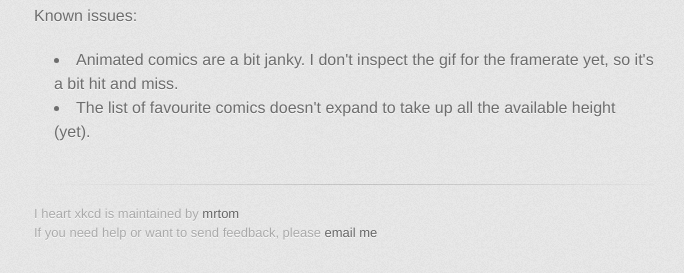
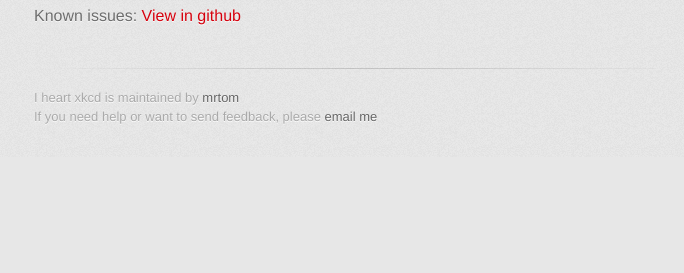
Before and after one commit to mrtom/i-heart-xkcd, a plain HTML site: page index.html in a window 1280 px wide. Shown: the part 895-1168 px from the top of the page, without its empty margins (296-980 px from the left). After the commit the page ends 1052 px from the top, so only its background shows below. Drawn offline with Linux system fonts and the light colour scheme; a web font is replaced by a local one.

Commit message:
Use github for issues

```diff
--- a/index.html
+++ b/index.html
@@ -46,12 +46,7 @@
 
 			<img class="screenshot" src="https://raw.github.com/mrtom/i-heart-xkcd/master/Resources%20not%20in%20app%20bundle/LandscapeScreenTwo_iPad.png" alt="Screenshot" />
 
-			<p>Known issues:
-				<ul>
-					<li>Animated comics are a bit janky. I don't inspect the gif for the framerate yet, so it's a bit hit and miss.</li>
-					<li>The list of favourite comics doesn't expand to take up all the available height (yet).</li>
-				</ul>
-			</p>
+			<p>Known issues: <a href="https://github.com/mrtom/i-heart-xkcd/issues" target="blank">View in github</a></p>
 
 
         </section>
```
